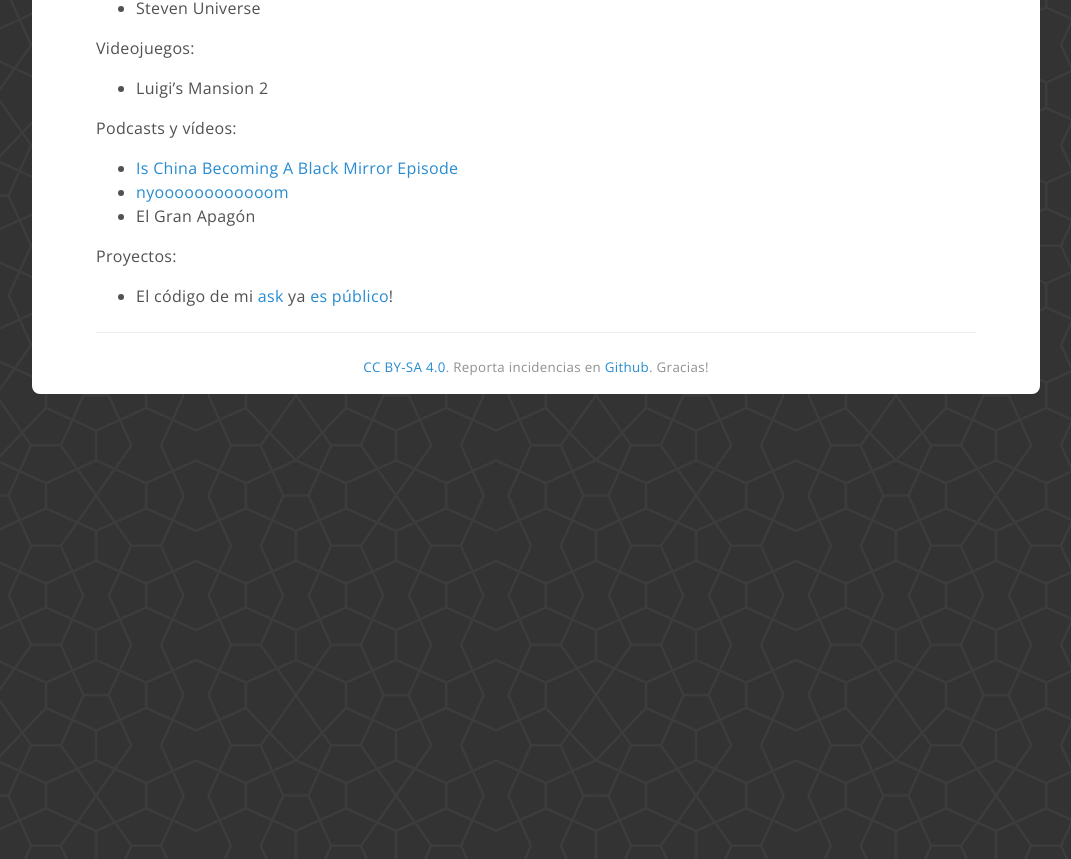
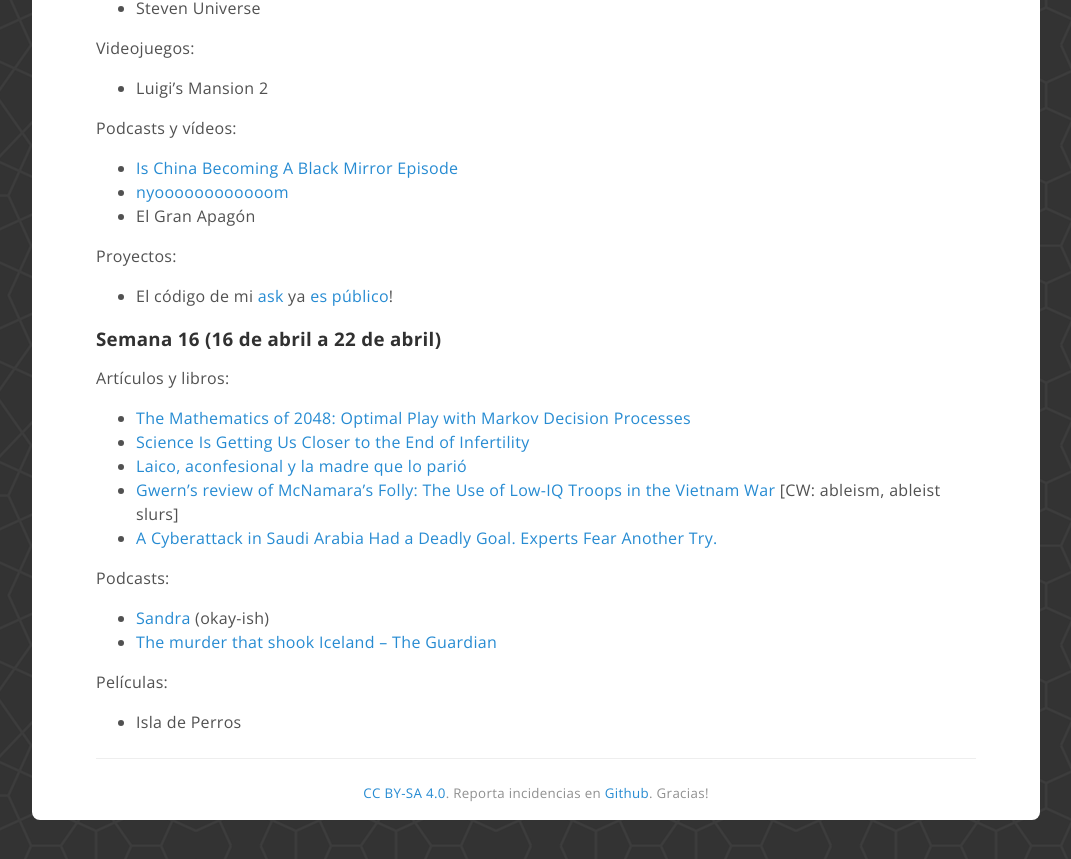
Before and after one commit to coDual/codual.github.io, a Jekyll site: the page built from log/2018.md, in a window 1280 px wide and 900 px high, scrolled down 6905 px. Shown: the top 859 px of the window, without its empty margins (104-1175 px from the left). Built offline with Jekyll 4.4.1, drawn with Linux system fonts in a browser that asks for light colours; before the commit the page ends 7379 px from its top, so only the background shows below that.

Commit message:
Semana 16

```diff
--- a/log/2018.md
+++ b/log/2018.md
@@ -332,3 +332,22 @@ Podcasts y vídeos:
 Proyectos:
 
 - El código de mi [ask](https://mx-psi.github.io/ask/) ya [es público](https://github.com/mx-psi/ask)!
+
+<h3 id="s16">Semana 16 (16 de abril a 22 de abril)</h3>
+
+Artículos y libros:
+
+- [The Mathematics of 2048: Optimal Play with Markov Decision Processes](http://jdlm.info/articles/2018/03/18/markov-decision-process-2048.html)
+- [Science Is Getting Us Closer to the End of Infertility](https://www.wired.com/story/reverse-infertility/)
+- [Laico, aconfesional y la madre que lo parió](https://asihablociceron.blogspot.com.es/2018/04/laico-aconfesional-y-la-madre-que-lo.html)
+- [Gwern’s review of McNamara's Folly: The Use of Low-IQ Troops in the Vietnam War](https://www.goodreads.com/review/show/2333328079) [CW: ableism, ableist slurs]
+- [A Cyberattack in Saudi Arabia Had a Deadly Goal. Experts Fear Another Try.](https://www.nytimes.com/2018/03/15/technology/saudi-arabia-hacks-cyberattacks.html)
+
+Podcasts:
+
+- [Sandra](http://www.vulture.com/2018/04/sandra-gimlet-podcast-review.html) (okay-ish)
+- [The murder that shook Iceland – The Guardian](https://www.theguardian.com/news/audio/2018/apr/20/the-that-shook-iceland-podcast)
+
+Películas:
+
+- Isla de Perros
```
